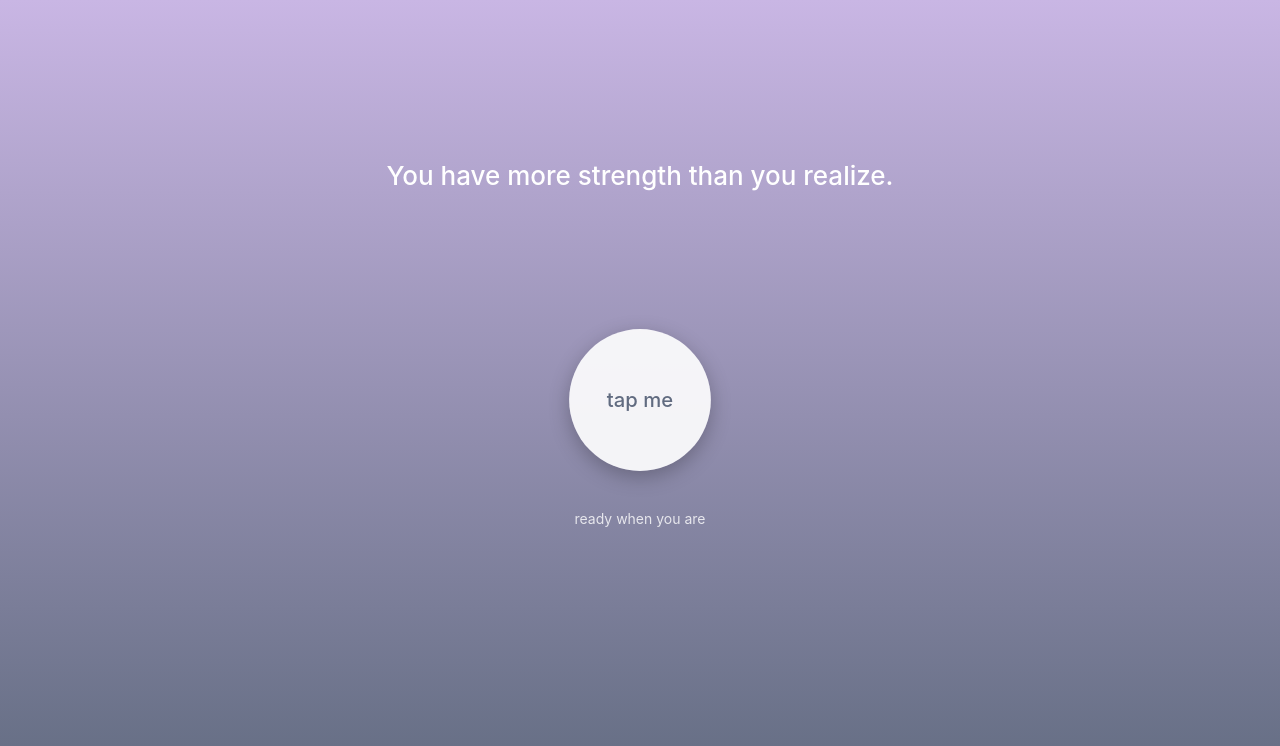
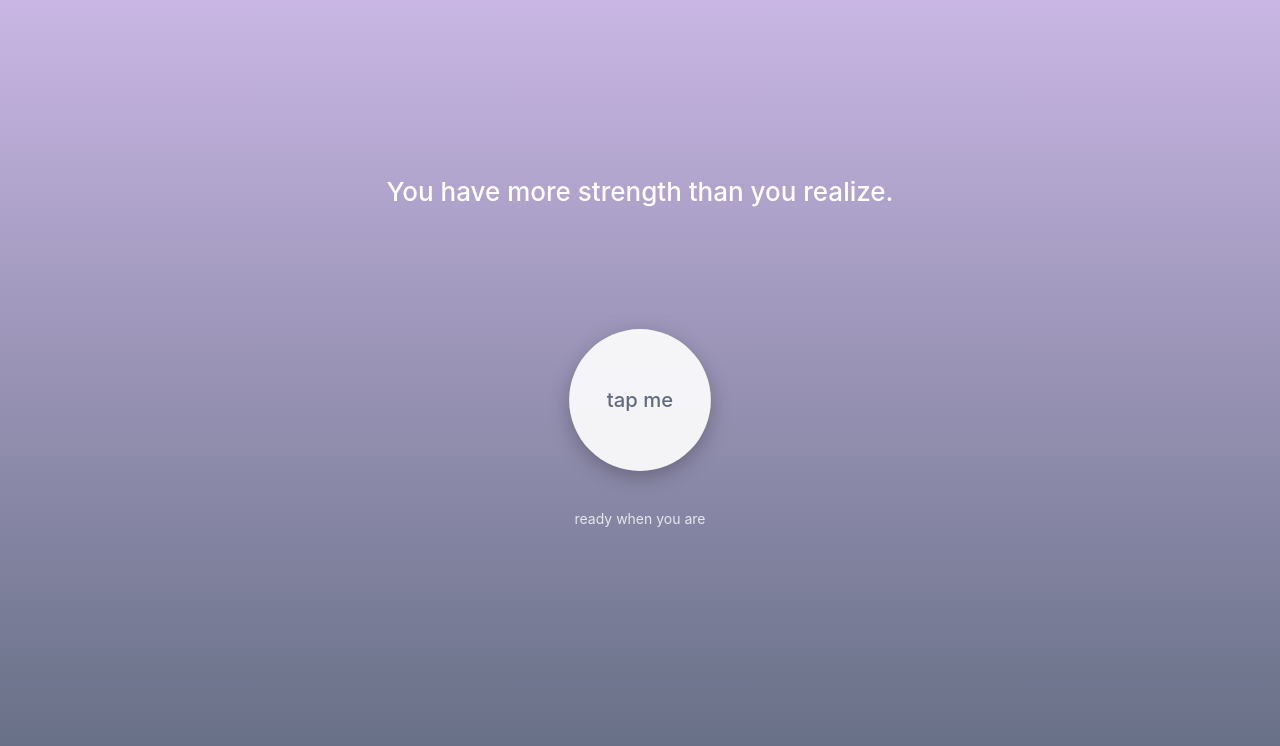
Before and after one commit to mynameisjef1328/you-app, a plain HTML site: page index.html in a window 1280 px wide. Both pictures are taken after a click on the element "tap me". Drawn offline with Linux system fonts and the light colour scheme.

Commit message:
Update index.html

```diff
--- a/index.html
+++ b/index.html
@@ -23,7 +23,7 @@
     }
 
     /* ================================
-       LAUNCH SCREEN STYLES
+       LAUNCH SCREEN
        ================================ */
 
     .logo {
@@ -61,27 +61,28 @@
       left: 0;
       height: 100vh;
       width: 100vw;
-
       display: flex;
       flex-direction: column;
       justify-content: center;
       align-items: center;
-
       text-align: center;
-      pointer-events: auto;
     }
 
-    /* Affirmation text FIXED above the button */
+    /* Affirmation text with breath animation foundation */
     #affirmation {
       position: absolute;
-      top: 20%;
+      top: 22%;
       width: 80%;
       left: 50%;
       transform: translateX(-50%);
       font-size: 26px;
       font-weight: 500;
       opacity: 0;
-      transition: opacity 0.6s ease;
+      filter: blur(6px);
+      transition:
+        opacity 0.9s ease,
+        transform 1.2s cubic-bezier(0.19, 1, 0.22, 1),
+        filter 0.9s ease;
     }
 
     /* Centered circular button */
@@ -115,7 +116,7 @@
       100% { transform: scale(1); }
     }
 
-    /* Micro text stays put under the button */
+    /* Micro text sits under the button */
     #microtext {
       position: absolute;
       top: calc(50% + 110px);
@@ -136,7 +137,7 @@
     <div class="tagline">just breathe</div>
   </div>
 
-  <!-- MAIN BUTTON SCREEN -->
+  <!-- MAIN SCREEN -->
   <div id="main" class="hidden">
 
     <div id="affirmation"></div>
@@ -171,12 +172,19 @@
       const randomIndex = Math.floor(Math.random() * affirmations.length);
       const message = affirmations[randomIndex];
 
+      /* Breath exhale: fade + drift down + blur */
       affirmationBox.style.opacity = 0;
+      affirmationBox.style.transform = "translate(-50%, 10px)";
+      affirmationBox.style.filter = "blur(8px)";
 
       setTimeout(() => {
         affirmationBox.textContent = message;
+
+        /* Breath inhale: fade in + drift up + clear */
         affirmationBox.style.opacity = 1;
-      }, 200);
+        affirmationBox.style.transform = "translate(-50%, 0px)";
+        affirmationBox.style.filter = "blur(0px)";
+      }, 250);
     });
   </script>
 
```
